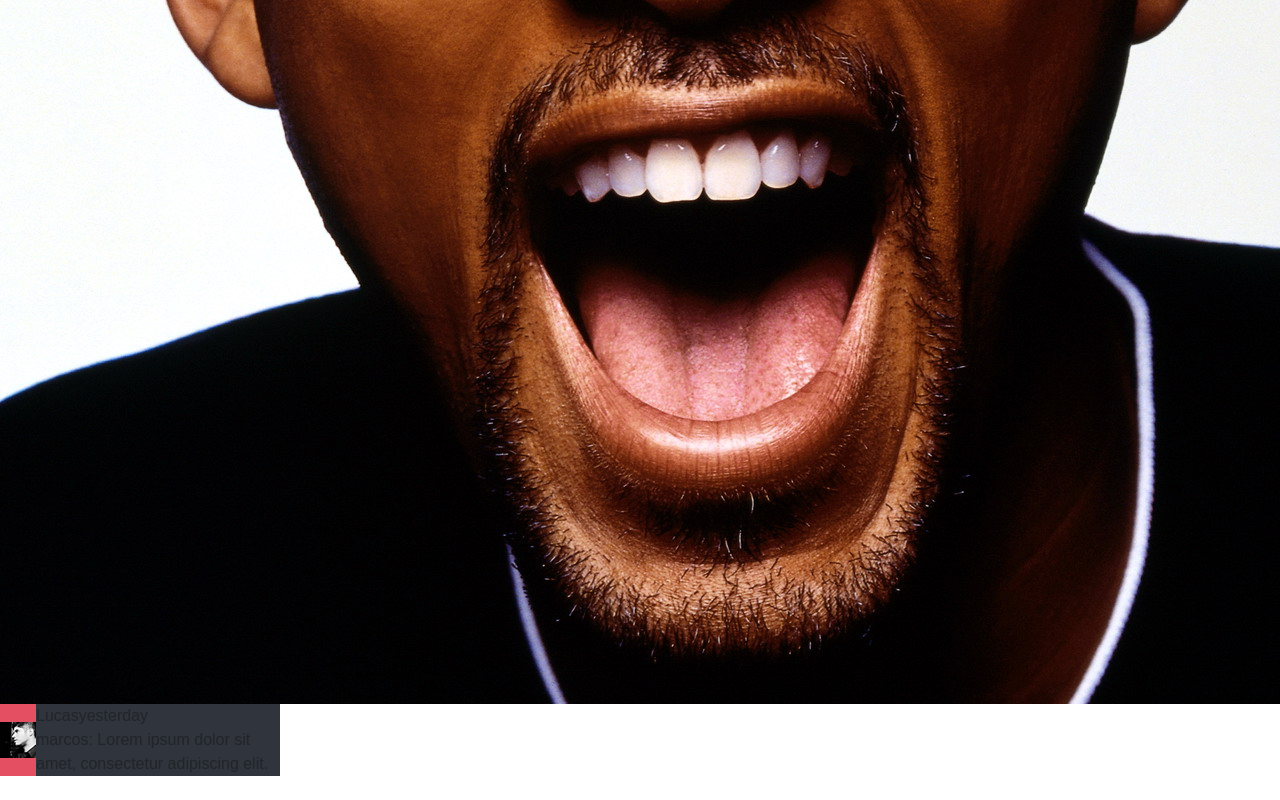
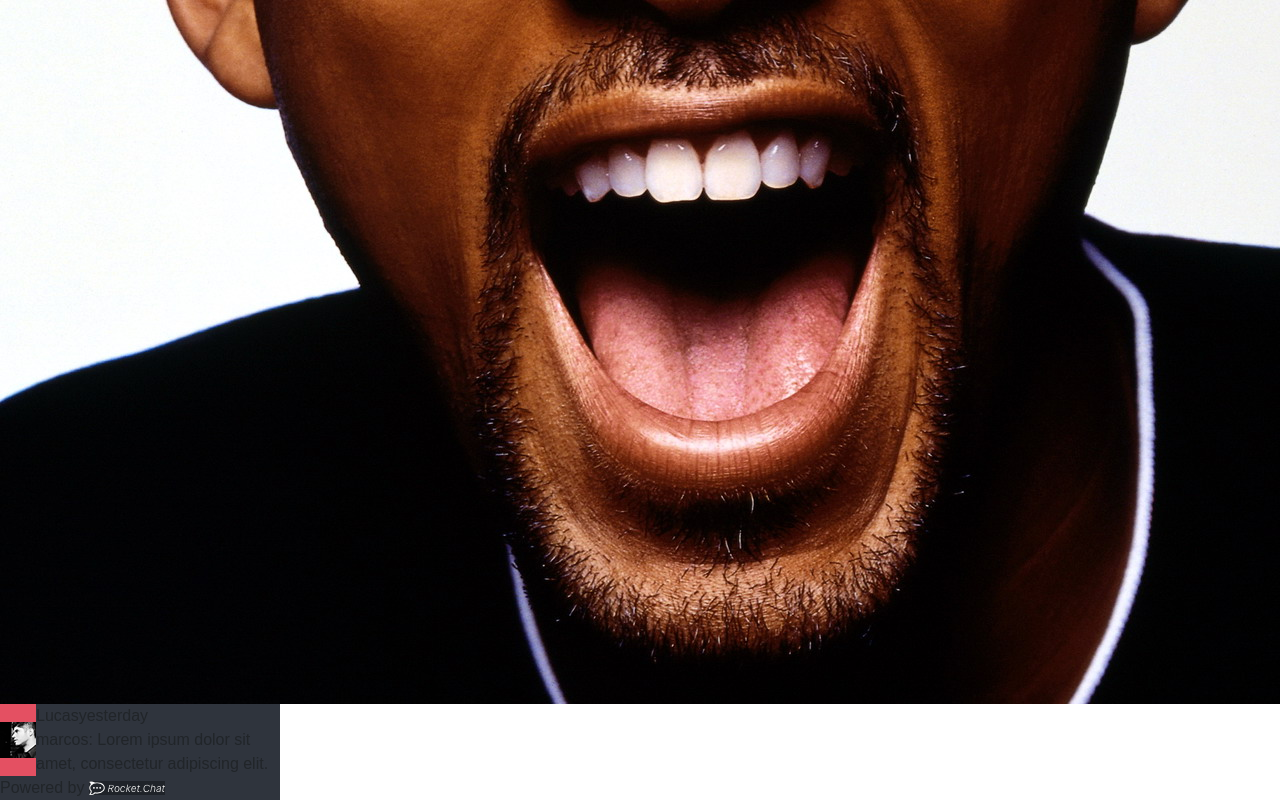
Before and after one commit to lucaskeller/rocketchat-sidebar, a website: page app/index.html in a window 1280 px wide. Shown: the part 2227-3027 px from the top of the page. Before the commit the page ends 3003 px from the top, so only its background shows below. Drawn offline with Linux system fonts and the light colour scheme; files that its build step writes are made by us from their sources.

Commit message:
rocket chat footer

```diff
--- a/app/index.html
+++ b/app/index.html
@@ -232,6 +232,9 @@
                     <!-- List item end -->
                 </div>
               </div>
+              <footer>
+                <div class="d-flex align-items-center">Powered by&nbsp;<img src="images/rocketchat-logo.png" /></div>
+              </footer>
          </nav>
 
 
--- a/app/styles/scss/pages/_sidebar.scss
+++ b/app/styles/scss/pages/_sidebar.scss
@@ -1,6 +1,13 @@
+html,
+body {
+  height: 100%;
+}
+
 #left-nav{
   width: 280px;
+  height: 100%;
   background-color: $bg-left-nav;
+  position: relative;
 
   header {
     padding: 24px 22px 0 24px;
@@ -66,6 +73,22 @@
         }
       }
     }
+  }
+
+  footer {
+    background-color: $bg-btn-header-menu;
+    position: absolute;
+    bottom: 0;
+    width: 100%;
+    color: $unselected-item;
+    font-size: 10px;
+    padding: 10px;
+
+    div {
+      margin: 0 auto;
+      width: 132px;
+    }
+
   }
 
   .list-header {
```
Also changed, not shown: app/images/rocketchat-logo.png (added).
